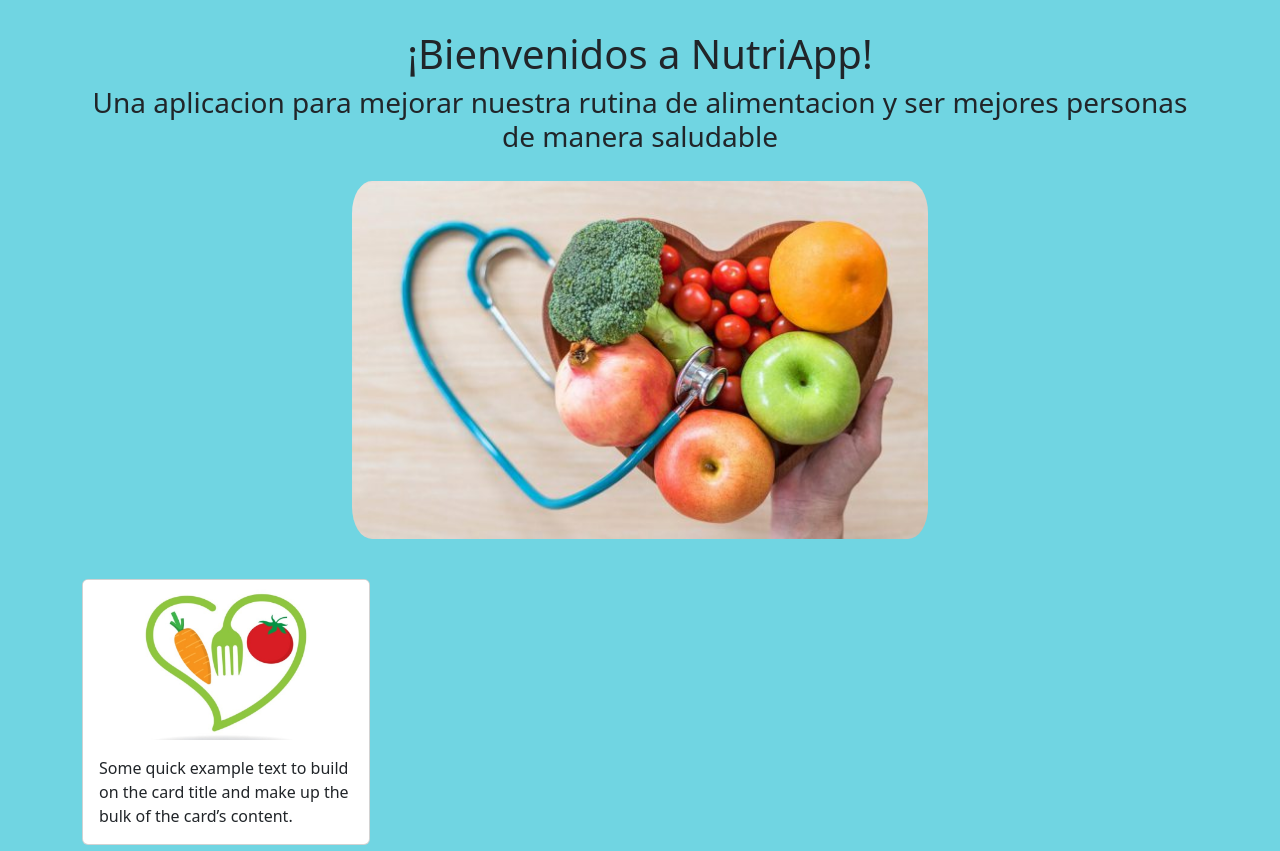
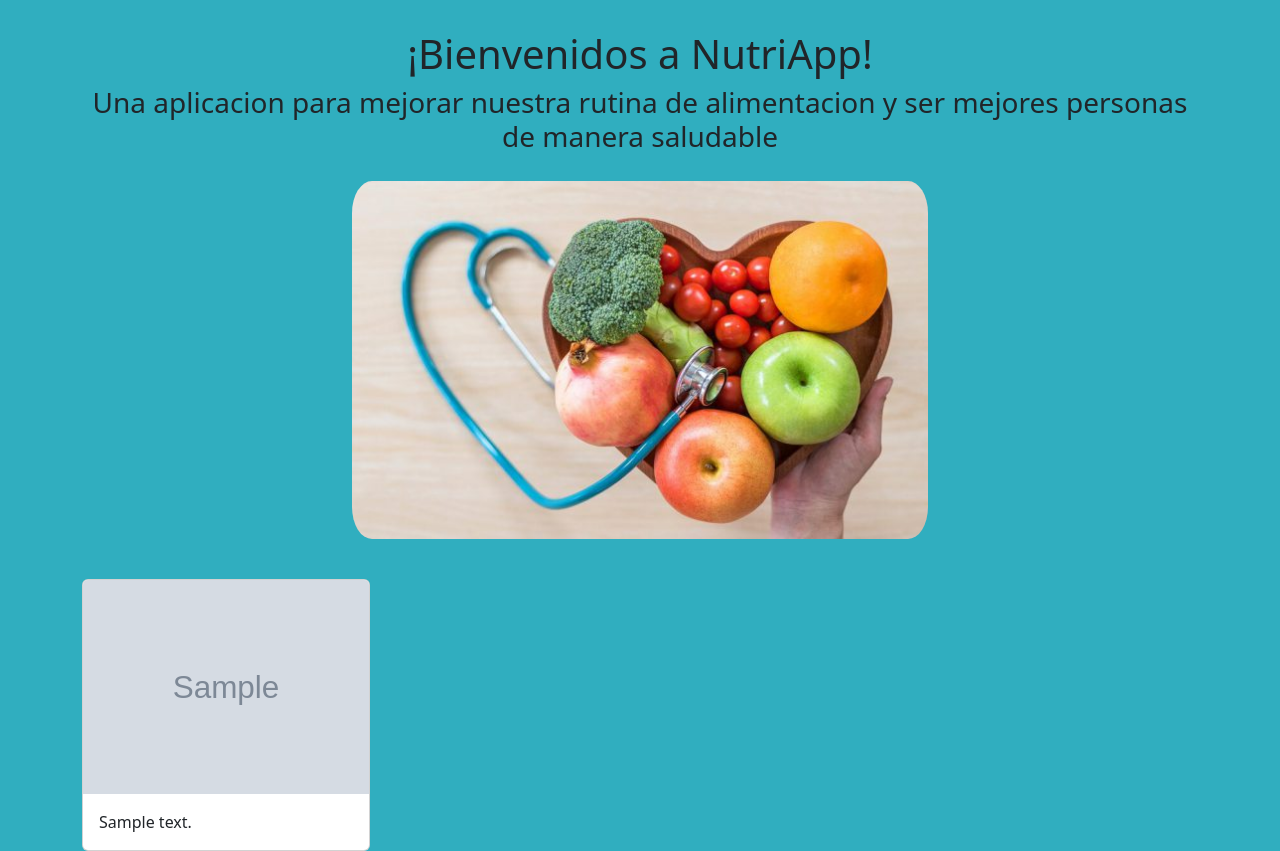
Before and after one commit to Sagarnaga-Jesus/nutriApp, a Flask app: template templates/home.html in a window 1280 px wide. Shown: the part 81-932 px from the top of the page. Run offline with Flask 3, Linux system fonts and the light colour scheme; the template is opened without the code that fills it: most values are stand-ins (such as "Sample title", 1, 10 or a date in 2020); grey boxes marked "Sample" are stand-in pictures.

Commit message:
te toca a yu

```diff
--- a/app.py
+++ b/app.py
@@ -7,7 +7,13 @@ def home():
 
     informacion = [
                     {"imagen":"static/imagenes/La-diferencia-entre-nutricion-y-alimentacion1.jpg",
-                    "info":"Some quick example text to build on the card title and make up the bulk of the card’s content.",
+                    "descripcion":"Some quick example text to build on the card title and make up the bulk of the card’s content.",
+                    },
+                    {"imagen":"",
+                    "descripcion":"",
+                    },
+                    {"imagen":"",
+                    "descripcion":"",
                     },
                 ]
 
--- a/templates/base.html
+++ b/templates/base.html
@@ -6,7 +6,7 @@
     <title>{% block title%} NutriApp {% endblock title %}</title>
     <link href="https://cdn.jsdelivr.net/npm/bootstrap@5.3.8/dist/css/bootstrap.min.css" rel="stylesheet" integrity="sha384-sRIl4kxILFvY47J16cr9ZwB07vP4J8+LH7qKQnuqkuIAvNWLzeN8tE5YBujZqJLB" crossorigin="anonymous">
 </head>
-<body style="background-color: rgba(112, 213, 226, 1);">
+<body style="background-color: rgba(0, 156, 177, 0.81);">
 
     <nav class="navbar border-black border-bottom border-3" style="background-color: rgba(0, 0, 0, 1);">
         <div class="container-fluid">
--- a/templates/home.html
+++ b/templates/home.html
@@ -14,14 +14,16 @@
 
         <div class="row" style="margin-top: 40px; margin-end: 80px;">
 
+            {% for info in informacion %}
             <div class="col-3" style="">
                 <div class="card" style="width: 18rem; margin 30px;">
-                    <img src="static/imagenes/La-diferencia-entre-nutricion-y-alimentacion1.jpg" class="card-img-top" alt="alimento">
+                    <img src="{{ info.imagen }}" class="card-img-top" alt="{{info.imagen}}">
                         <div class="card-body">
-                            <p class="card-text">Some quick example text to build on the card title and make up the bulk of the card’s content.</p>
+                            <p class="card-text">{{ info.descripcion }}</p>
                         </div>
                 </div>
             </div>
+            {% endfor %}
 
         </div>
 
```
